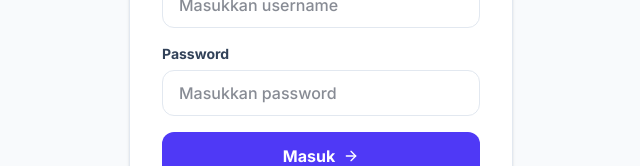
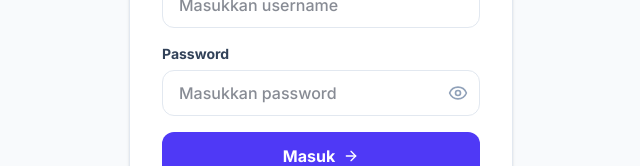
Before and after one commit to Lukmanyyy/v2, a React (Vite) app: page / in a window 1280 px wide. Shown: the part 378-544 px from the top of the page, without its empty margins (319-959 px from the left). Built offline with nearby package versions, Linux system fonts and the light colour scheme.

Commit message:
Implement password visibility toggle in Auth component
Added password visibility toggle functionality to the Auth component.

```diff
--- a/src/components/Auth.tsx
+++ b/src/components/Auth.tsx
@@ -1,6 +1,6 @@
 import React, { useState } from 'react';
 import { useAuth } from '../hooks/useAuth';
-import { Database, Loader2, ArrowRight } from 'lucide-react';
+import { Database, Loader2, ArrowRight, Eye, EyeOff } from 'lucide-react';
 import { cn } from '../lib/utils';
 
 export function Auth() {
@@ -8,6 +8,7 @@
   const [isLogin, setIsLogin] = useState(true);
   const [username, setUsername] = useState('');
   const [password, setPassword] = useState('');
+  const [showPassword, setShowPassword] = useState(false);
   const [loading, setLoading] = useState(false);
   const [error, setError] = useState('');
 
@@ -104,13 +105,22 @@
 
           <div>
             <label className="block text-sm font-bold text-slate-700 mb-1.5">Password</label>
-            <input
-              type="password"
-              value={password}
-              onChange={e => setPassword(e.target.value)}
-              className="w-full px-4 py-2.5 rounded-xl border border-slate-200 outline-none focus:border-indigo-500 focus:ring-1 focus:ring-indigo-500 transition-all font-medium"
-              placeholder="Masukkan password"
-            />
+            <div className="relative">
+              <input
+                type={showPassword ? "text" : "password"}
+                value={password}
+                onChange={e => setPassword(e.target.value)}
+                className="w-full px-4 py-2.5 rounded-xl border border-slate-200 outline-none focus:border-indigo-500 focus:ring-1 focus:ring-indigo-500 transition-all font-medium pr-12"
+                placeholder="Masukkan password"
+              />
+              <button
+                type="button"
+                onClick={() => setShowPassword(!showPassword)}
+                className="absolute inset-y-0 right-0 px-3 flex items-center text-slate-400 hover:text-slate-600 focus:outline-none"
+              >
+                {showPassword ? <EyeOff className="w-5 h-5" /> : <Eye className="w-5 h-5" />}
+              </button>
+            </div>
           </div>
 
           <button
```
